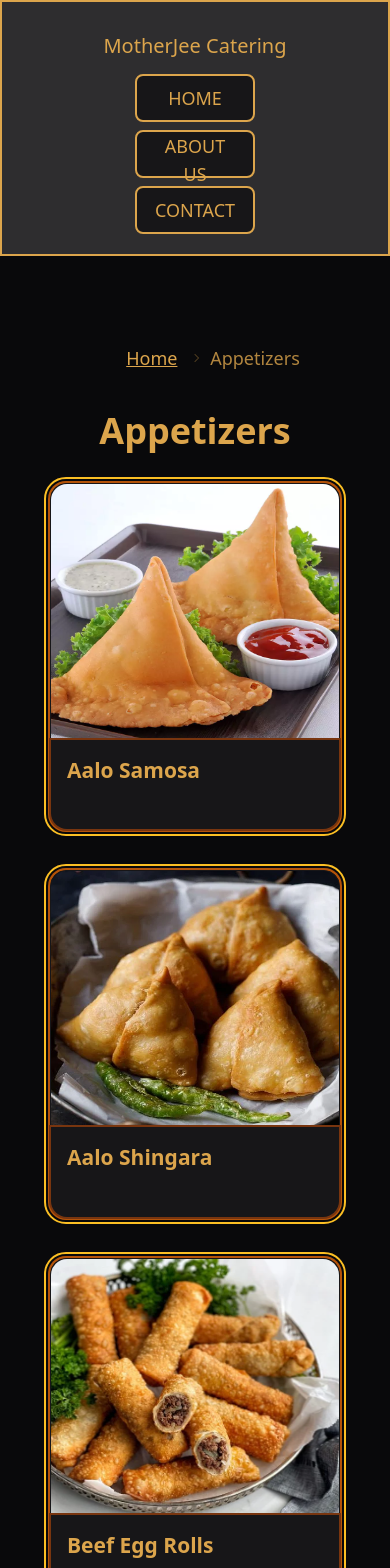
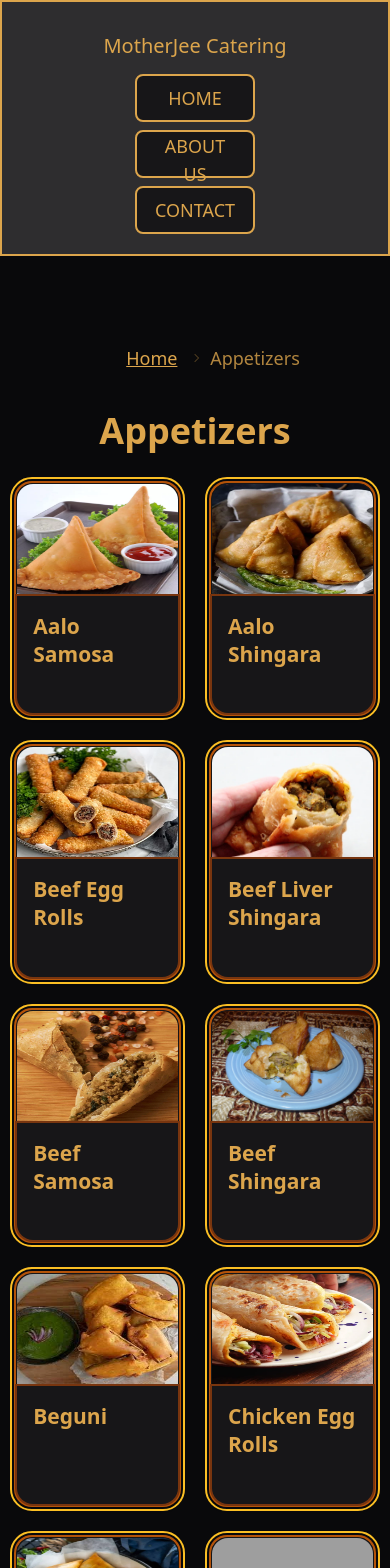
Before and after one commit to ebrahim95/motherjee_catering, a React (Vite) app: page /#/food_category/Appetizers in a window 390 px wide. Shown: the top 1568 px of the page. Built offline with nearby package versions, Linux system fonts and the light colour scheme; grey boxes are pictures that could not be loaded.

Commit message:
changed image height and grid cols to 2

```diff
--- a/src/components/Cardfood.tsx
+++ b/src/components/Cardfood.tsx
@@ -12,7 +12,7 @@ export const Cardfood = (props: Props) => {
   return (
     <div className="card card-compact max-w-sm bg-base-100 ring-2 ring-amber-700 outline outline-2 outline-amber-400 outline-offset-4 rounded-2xl">
       <figure className='ring-2 ring-accent m-0'>
-        <img className="w-72 h-64" src={props.image} alt={props.heading} />
+        <img className="w-72 h-28 md:h-64 " src={props.image} alt={props.heading} />
       </figure>
       <div className="card-body bg-secondary items-center ring-2 ring-amber-900 rounded-b-2xl hover:bg-accent-focus hover:ring ">
         <Link className="card-title m-0 font-bold no-underline" to={`food_category/${props.heading}`}>{props.heading}</Link>
--- a/src/components/FoodType.tsx
+++ b/src/components/FoodType.tsx
@@ -10,8 +10,8 @@ interface Props {
 
 const FoodCard = (props: result_no_catergoy) => {
   return (
-    <div className="card card-compact card-bordered lg:max-w-sm max-w-md bg-base-200 shadow-md ring-2 ring-amber-700  outline outline-2 outline-amber-400 outline-offset-4 rounded-2xl">
-      <figure className='m-0'><img className="w-72 h-64 flex place-items-center place-content-center" src={props?.Image} alt={props?.Name} /></figure>
+    <div className="card card-compact card-bordered lg:max-w-sm max-w-md bg-base-200 shadow-md ring-2 ring-amber-700 outline outline-2 outline-amber-400 outline-offset-4 rounded-2xl">
+      <figure className='m-0'><img className="w-72 h-28 md:h-64 flex place-items-center place-content-center" src={props?.Image} alt={props?.Name} /></figure>
       <div className="card-body ring-2 ring-amber-900 rounded-b-2xl hover:bg-secondary-focus">
         <h2 className="card-title mt-0">{props?.Name} <br />{props?.Bengali}</h2>
         <p>{props?.Description}</p>
@@ -30,7 +30,7 @@ export function FoodType(props: Props) {
   const { type } = useParams();
   return (
 
-    <div className="mx-auto w-11/12 lg:w-5/6 mt-12 flex flex-col  items-center" >
+    <div className="mx-auto w-11/12 lg:w-5/6 mt-12 flex flex-col items-center" >
       <div className="text-lg breadcrumbs">
         <ul>
           <li><Link to="/">Home</Link></li>
@@ -39,7 +39,7 @@ export function FoodType(props: Props) {
       </div>
 
       <h1>{type}</h1>
-      <div className="grid grid-cols-1 gap-10 md:grid-cols-2 md:gap-x-20 lg:grid-cols-3 lg:gap-8 ">
+      <div className="grid grid-cols-2 gap-8 md:grid-cols-2 md:gap-x-20 lg:grid-cols-3 lg:gap-8 ">
         {props.csv.map((item_object, i) => {
           if (item_object.Category === type) {
             return <FoodCard key={i}
```
